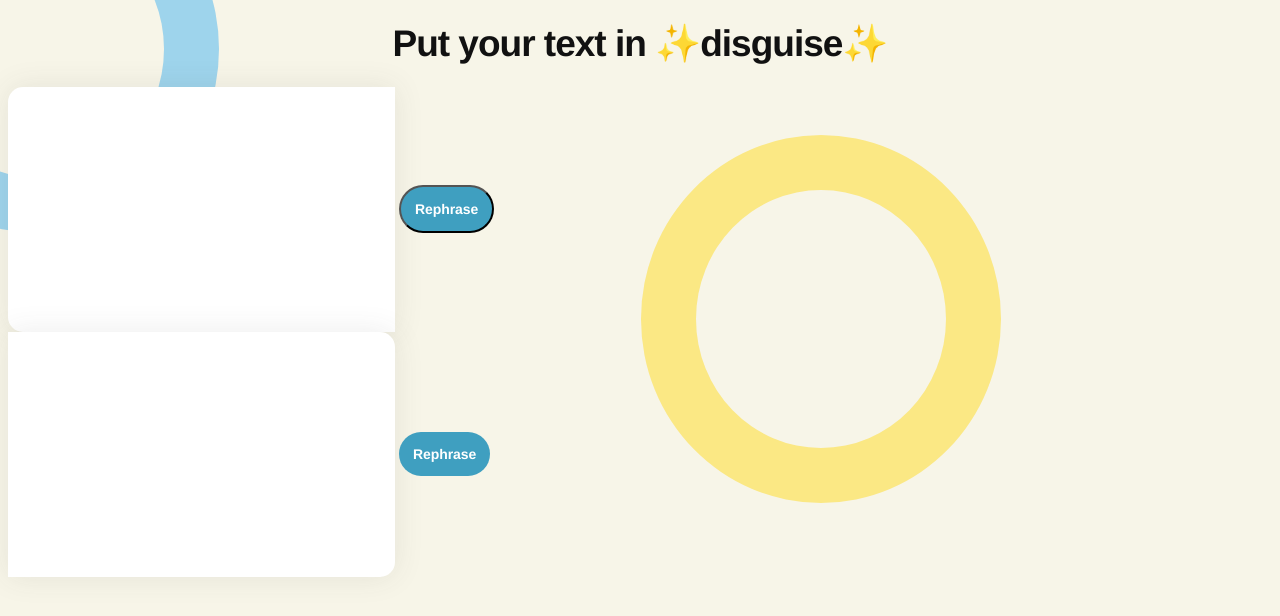
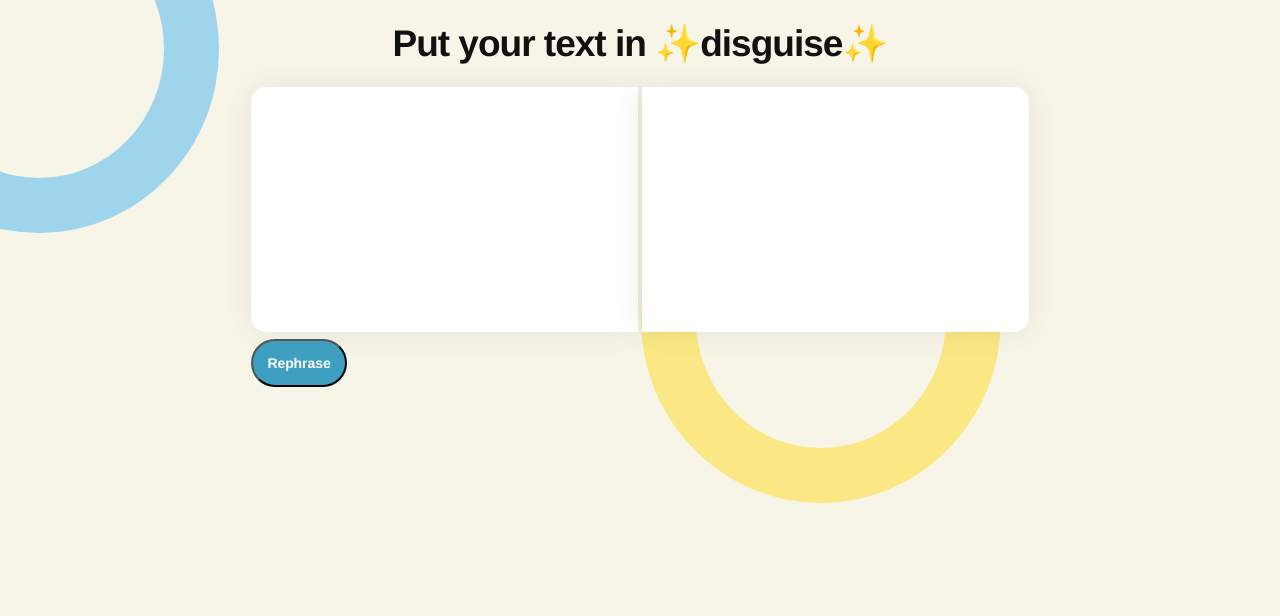
Before and after one commit to sarvesh-tech/Phrase-Monkey, a Flask app: page / in a window 1280 px wide. Shown: the top 616 px of the page. Run offline with Flask 2, Linux system fonts and the light colour scheme.

Commit message:
moved text fields and buttons into better positions for first time

```diff
--- a/static/css/style.css
+++ b/static/css/style.css
@@ -94,3 +94,16 @@ h1 { color: #111;
     box-sizing: border-box;
     z-index: -1;
 }
+
+label { width: 367px; float: left; margin: 0 20px 0 0; }
+span { display: block; margin: 0 0 3px; font-size: 1.2em; font-weight: bold; }
+
+#parent {
+   display: table;
+   width: 100%;
+}
+#text_form {
+   display: table-cell;
+   text-align: center;
+   vertical-align: middle;
+}
--- a/templates/index.html
+++ b/templates/index.html
@@ -10,11 +10,15 @@
     <span class="dot"></span>
     <span class="dot1"></span>
     <h1>Put your text in ✨disguise✨</h1>
-    <form method="POST">
-        <input type="text" class="css-input1" name="user-input"/>
-        <input type="submit" class="myButton" value="Rephrase">
-    </form>
-    <input type="text" class="css-input2" value={{output}}>
-    <a href="#" class="myButton">Rephrase</a>
+    <div id="parent">
+        <form method="POST" id="text_form">
+            <input type="text" class="css-input1" id="user-text" name="user-input">
+            <input type="text" class="css-input2" id="rephrased" value={{output}}>
+            <div style="margin-right: 682px; margin-top: 7px;">
+              <input type="submit" class="myButton" value="Rephrase">
+            </div>
+        </form>
+    </div>
+
 </body>
 </html>
```
